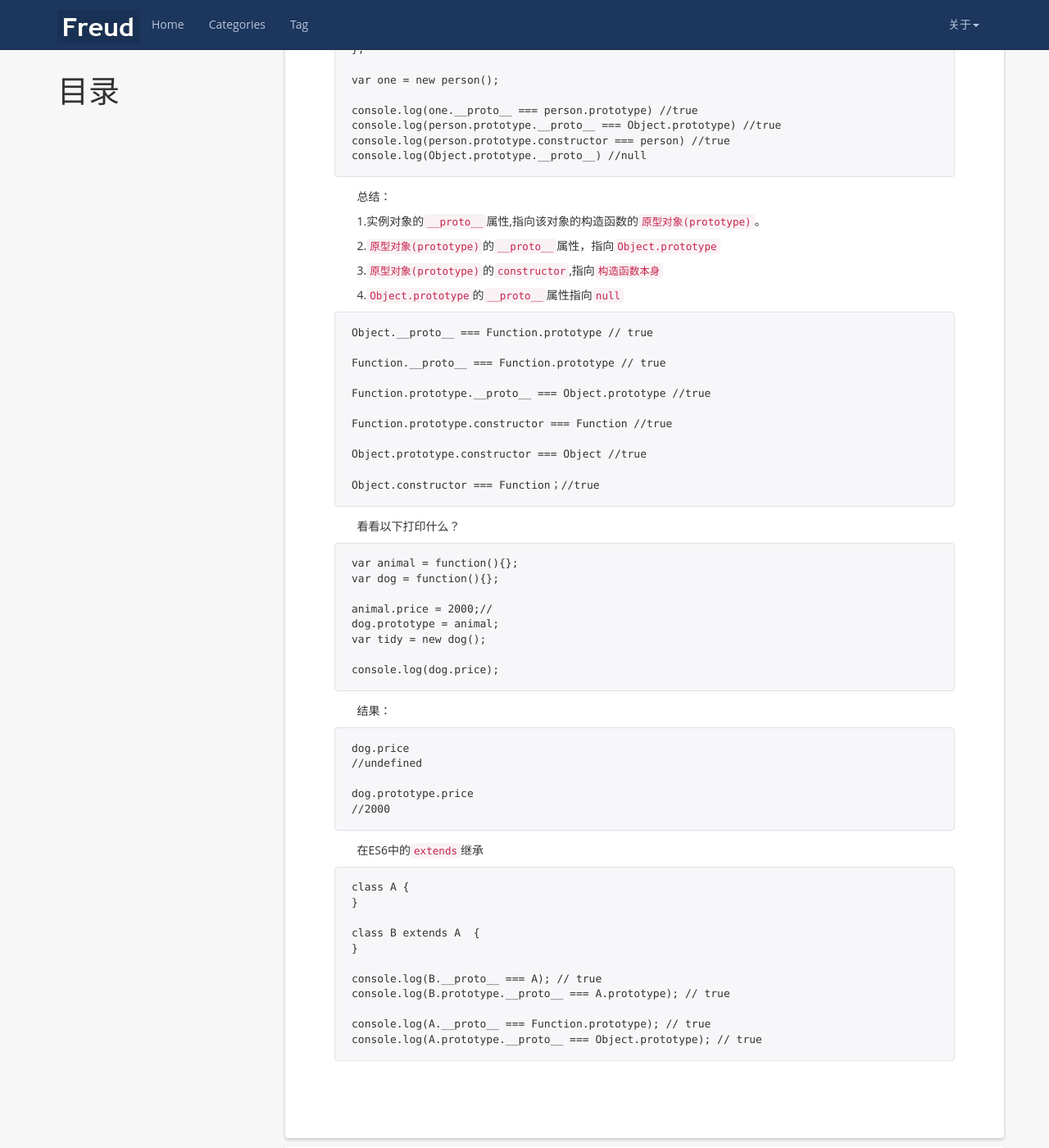
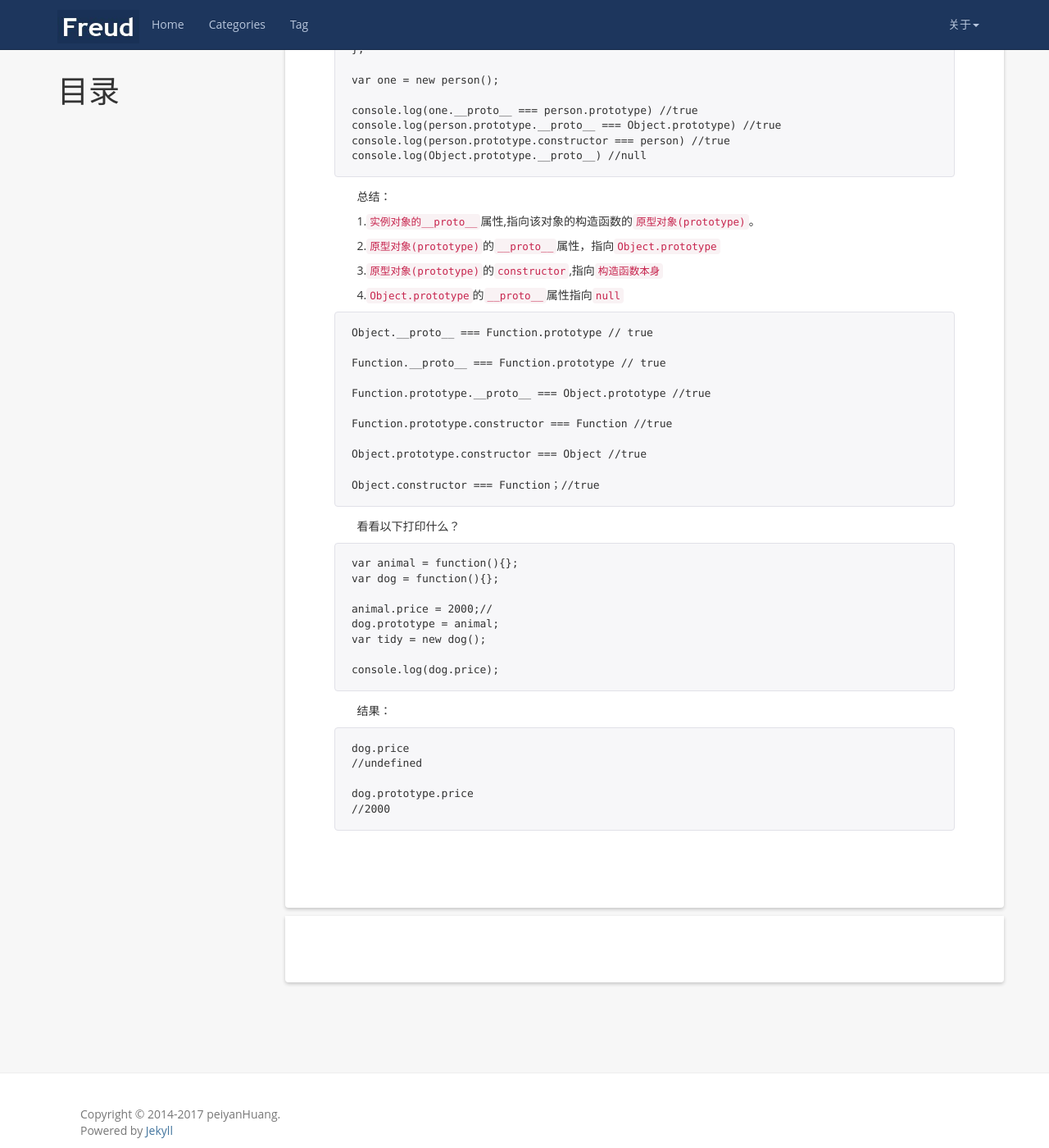
Before and after one commit to peiyanhuang/MyBlog, a Jekyll site: the page built from _posts/2017-01-19-prototype-proto.md, in a window 1280 px wide and 1400 px high, scrolled down 1553 px. Shown: the whole window at 82% size. Built offline with Jekyll 4.4.1, drawn with Linux system fonts in a browser that asks for light colours.

Commit message:
prototype and __proto__

````diff
--- a/_posts/2017-01-19-prototype-proto.md
+++ b/_posts/2017-01-19-prototype-proto.md
@@ -52,7 +52,7 @@
 
 总结：
 
-1.实例对象的`__proto__`属性,指向该对象的构造函数的`原型对象(prototype)`。
+1.`实例对象的__proto__`属性,指向该对象的构造函数的`原型对象(prototype)`。
 
 2.`原型对象(prototype)`的`__proto__`属性，指向`Object.prototype`
 
@@ -96,19 +96,3 @@
 dog.prototype.price
 //2000
 ```
-
-在ES6中的`extends`继承
-
-```
-class A {
-}
-
-class B extends A  {
-}
-
-console.log(B.__proto__ === A); // true
-console.log(B.prototype.__proto__ === A.prototype); // true
-
-console.log(A.__proto__ === Function.prototype); // true
-console.log(A.prototype.__proto__ === Object.prototype); // true
-```
````
